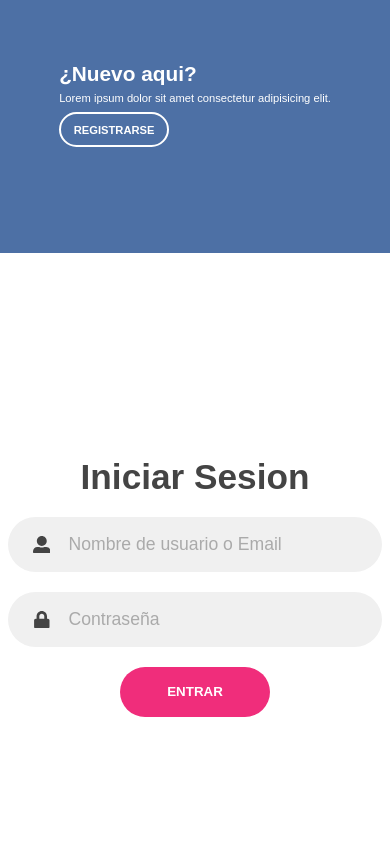
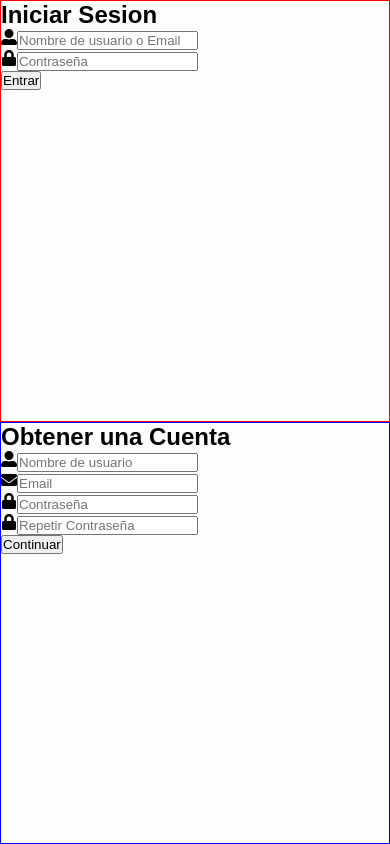
Before and after one commit to LMANMAI/ToDo-List, a React (Create React App) app: page / in a window 390 px wide. Built offline with nearby package versions, Linux system fonts and the light colour scheme.

Commit message:
Fixing the styles of login page

```diff
--- a/src/pages/Auth/index.jsx
+++ b/src/pages/Auth/index.jsx
@@ -1,29 +1,55 @@
 import React, { useContext } from "react";
-import styled from "styled-components";
+import styled from "@emotion/styled";
 import Login from "./Login";
 import SignIn from "./Signin";
 import AnimationContext from "../../context/animations/AnimationContext";
 
-import "./index.scss";
-
+//import "./index.scss";
+const Container = styled.div`
+  width: 100vw;
+  height: 100vh;
+  background-color: #fefefe;
+`;
+const PanelContainer = styled.div`
+  width: 100%;
+  height: 100%;
+  display: grid;
+  grid-template-rows: 1fr 1fr;
+`;
+const RightPanel = styled.div`
+  grid: 1 / 2;
+  border: 1px solid red;
+`;
+const LeftPanel = styled.div`
+  border: 1px solid blue;
+`;
 
 function AuthPage() {
-  const animaContext = useContext(AnimationContext);
-  const { panel, movePanelAuth } = animaContext;
+  // const animaContext = useContext(AnimationContext);
+  // const { panel, movePanelAuth } = animaContext;
   return (
     <>
-      <div className={panel ? "container sign_up_mode" : "container"}>
-        <div className="form_container">
-          <div className="singin_singup_container">
+      <Container>
+        <PanelContainer>
+          <RightPanel>
             <Login />
+          </RightPanel>
+
+          <LeftPanel>
             <SignIn />
-          </div>
-        </div>
+          </LeftPanel>
+        </PanelContainer>
+      </Container>
 
+      {/* <div className={panel ? "container sign_up_mode" : "container"}>
+
+          <div className="form_container"></div>
+
+        <Login />
+          <SignIn />
         <div className="panel_container">
           <div className="panel panel-left">
             <div className="content">
-
               <h3>¿Nuevo aqui?</h3>
               <p>Lorem ipsum dolor sit amet consectetur adipisicing elit. </p>
               <button
@@ -33,7 +59,6 @@ function AuthPage() {
               >
                 Registrarse
               </button>
-
             </div>
           </div>
 
@@ -51,7 +76,7 @@ function AuthPage() {
             </div>
           </div>
         </div>
-      </div>
+      </div> */}
     </>
   );
 }
--- a/src/pages/Auth/index.scss
+++ b/src/pages/Auth/index.scss
@@ -1,86 +1,90 @@
 .container {
-  position: relative;
-  width: 100%;
-  min-height: 100vh;
+  //position: relative;
   background-color: #fff;
   overflow: hidden;
-  &::before {
-    content: "";
-    position: absolute;
-    width: 2000px;
-    height: 2000px;
-    right: 48%;
-    top: -10%;
-    background: #4d70a5;
-    transform: translateY(-30%) translateX(-20%) rotate(45deg);
-    z-index: 6;
-    transition: 1.8s all ease-in-out;
-  }
+  display: grid;
+  //border: 1px solid red;
+  grid-template-rows: 1fr;
+  width: 100vw;
+  height: 100vh;
+  // &::before {
+  //   content: "";
+  //   position: absolute;
+  //   width: 2000px;
+  //   height: 2000px;
+  //   right: 48%;
+  //   top: -10%;
+  //   background: #4d70a5;
+  //   transform: translateY(-30%) translateX(-20%) rotate(45deg);
+  //   z-index: 6;
+  //   transition: 1.8s all ease-in-out;
+  // }
   .form_container {
-    position: absolute;
+    border: 1px solid blue;
+    //position: absolute;
     width: 100%;
-    height: 100%;
-    top: 0;
-    left: 0;
+    //height: 70%;
+    //grid: 2 / 3;
     .singin_singup_container {
-      position: absolute;
-      top: 50%;
-      left: 75%;
-      transform: translate(-50%, -50%);
+      //position: absolute;
+      // top: 50%;
+      // left: 75%;
+      // transform: translate(-50%, -50%);
       width: 50%;
       display: grid;
       grid-template-columns: 1fr;
       z-index: 5;
       transition: 1s 0.7s ease-in-out;
-      form {
-        display: flex;
-        align-items: center;
-        justify-content: center;
-        flex-direction: column;
-        padding: 0 0.5rem;
-        transition: all 0.2s 0.7s;
-        overflow: hidden;
-        grid-column: 1 / 2;
-        grid-row: 1 / 2;
-        transition: 0.2s 0.7s ease-in-out;
-        .input_field {
-          max-width: 380px;
-          width: 100%;
-          height: 55px;
-          background-color: #f0f0f0;
-          margin: 10px 0;
-          border-radius: 50px;
-          display: grid;
-          grid-template-columns: 15% 85%;
-          padding: 0 0.4rem;
-          outline: none;
-          svg {
-            justify-self: center;
-            align-self: center;
-            color: #444;
-            font-size: 1.1rem;
-          }
-          input {
-            background: none;
-            outline: none;
-            border: none;
-            line-height: 1;
-            font-weight: 600;
-            font-size: 1.1rem;
-            color: #333;
+      // form {
+      //   display: flex;
+      //   align-items: center;
+      //   justify-content: center;
+      //   flex-direction: column;
+      //   padding: 0 0.5rem;
+      //   transition: all 0.2s 0.7s;
+      //   overflow: hidden;
+      //   // grid-column: 1 / 2;
+      //   // grid-row: 1 / 2;
+      //   transition: 0.2s 0.7s ease-in-out;
+      //   .input_field {
+      //     max-width: 380px;
+      //     width: 100%;
+      //     height: 55px;
+      //     background-color: #f0f0f0;
+      //     margin: 10px 0;
+      //     border-radius: 50px;
+      //     display: grid;
+      //     grid-template-columns: 15% 85%;
+      //     padding: 0 0.4rem;
+      //     outline: none;
+          // svg {
+          //   justify-self: center;
+          //   align-self: center;
+          //   color: #444;
+          //   font-size: 1.1rem;
+          // }
+      //     input {
+      //       background: none;
+      //       outline: none;
+      //       border: none;
+      //       line-height: 1;
+      //       font-weight: 600;
+      //       font-size: 1.1rem;
+      //       color: #333;
 
-            &::focus svg {
-              background-color: #f02d7b;
-            }
-            &::placeholder {
-              font-weight: 500;
-              color: #aaa;
-            }
-          }
-        }
-      }
+      //       &::focus svg {
+      //         background-color: #f02d7b;
+      //       }
+      //       &::placeholder {
+      //         font-weight: 500;
+      //         color: #aaa;
+      //       }
+      //     }
+      //   }
+      // }
       .sing_in_form {
         z-index: 2;
+        border: 1px solid #f02d7b;
       }
       .sing_up_form {
         z-index: 1;
@@ -89,13 +93,13 @@
     }
   }
   .panel_container {
-    position: absolute;
-    width: 100%;
-    height: 100%;
-    top: 0;
-    left: 0;
-    display: grid;
-    grid-template-columns: repeat(2, 1fr);
+    //position: absolute;
+    // width: 100%;
+    // height: 100%;
+    // top: 0;
+    // left: 0;
+    // display: grid;
+    // grid-template-columns: 1fr 2fr;
     .panel {
       display: flex;
       flex-direction: column;
@@ -121,175 +125,178 @@
       padding: 3rem 17% 2rem 12%;
     }
     .right-panel {
-      pointer-events: none;
+      //border: 1px solid red;
+     // pointer-events: none;
       padding: 3rem 12% 2rem 17%;
       .content {
         transform: translateX(800px);
       }
     }
   }
-  &.sign_up_mode {
-    &::before {
-      transform: translateX(120%) translateY(-30%) rotate(45deg);
-      right: 52%;
-    }
-    .singin_singup_container {
-      left: 25%;
-      form.sing_up_form {
-        z-index: 2;
-        opacity: 1;
-      }
-      form.sing_in_form {
-        z-index: 1;
-        opacity: 0;
-      }
-    }
+//   &.sign_up_mode {
+//     &::before {
+//       transform: translateX(120%) translateY(-30%) rotate(45deg);
+//       right: 52%;
+//     }
+//     .singin_singup_container {
+//       left: 25%;
+//       form.sing_up_form {
+//         z-index: 2;
+//         opacity: 1;
+//       }
+//       form.sing_in_form {
+//         z-index: 1;
+//         opacity: 0;
+//       }
+//     }
 
-    .panel-left {
-      pointer-events: none;
-      .content {
-        transform: translateX(-800px);
-      }
-    }
-    .right-panel {
-      pointer-events: all;
-      .content {
-        transform: translateX(0px);
-        pointer-events: all;
-      }
-    }
-  }
-  .titulo {
-    font-size: 2.2rem;
-    color: #444;
-    margin-bottom: 10px;
-  }
+//     .panel-left {
+//       pointer-events: none;
+//       .content {
+//         transform: translateX(-800px);
+//       }
+//     }
+//     .right-panel {
+//       pointer-events: all;
+//       .content {
+//         transform: translateX(0px);
+//         pointer-events: all;
+//       }
+//     }
+//   }
+//   .titulo {
+//     font-size: 2.2rem;
+//     color: #444;
+//     margin-bottom: 10px;
+//   }
 
-  .btn {
-    width: 150px;
-    height: 50px;
-    border-radius: 55px;
-    border: none;
-    outline: none;
-    color: #fff;
-    text-transform: uppercase;
-    font-weight: 600;
-    margin: 10px 0;
-    transition: 0.5s;
-    cursor: pointer;
-    background: transparent;
-    &.primario {
-      background-color: #f02d7b;
-      &:hover {
-        background-color: #cc0f5b;
-      }
-    }
-  }
-  .transparent {
-    margin: 0;
-    background: none;
-    border: 2px solid #fff;
-    width: 130px;
-    height: 41px;
-    font-weight: 600;
-    font-size: 0.8rem;
-  }
+//   .btn {
+//     width: 150px;
+//     height: 50px;
+//     border-radius: 55px;
+//     border: none;
+//     outline: none;
+//     color: #fff;
+//     text-transform: uppercase;
+//     font-weight: 600;
+//     margin: 10px 0;
+//     transition: 0.5s;
+//     cursor: pointer;
+//     background: transparent;
+//     &.primario {
+//       background-color: #f02d7b;
+//       &:hover {
+//         background-color: #cc0f5b;
+//       }
+//     }
+//   }
+//   .transparent {
+//     margin: 0;
+//     background: none;
+//     border: 2px solid #fff;
+//     width: 130px;
+//     height: 41px;
+//     font-weight: 600;
+//     font-size: 0.8rem;
+//   }
+
+// }
+// @media(max-width: 870px){
+//     .container {
+//       min-height: 800px;
+//       height: 100vh;
+//       &::before {
+//         width: 1500px;
+//         height: 1500px;
+//         left: 30%;
+//         bottom: 68%;
+//         transform: translateX(-50%);
+//         right: initial;
+//         top: initial;
+//         transition: 2s ease-in-out;
+//       }
+//       .singin_singup_container {
+
+//          width: 100vw!important;
+//         left: 50%!important;
+//         top: 95%!important;
+//         transform: translate(-50%, -100%)!important;
+//         transition: 1s 0.8s ease-in-out;
+//         // border: 1px solid red;
+//       }
+//       .panel_container {
+//         z-index: 10;
+//         grid-template-columns: 1fr;
+//         grid-template-rows: 1fr 2fr 1fr;
+//         .panel {
+//           flex-direction: row;
+//           justify-content: space-around;
+//           align-items: center;
+//           padding: 2.5rem 8%;
+
+//           &.content {
+//             padding-right: 15%;
+//             transition: 0.9s 0.6s ease-in-out;
+//           }
+//           h3 {
+//             font-size: 1.3rem;
+//           }
+//           p {
+//             font-size: 0.7rem;
+//             padding: 0.5rem 0;
+//           }
+//         }
+//         .right-panel {
+//           grid-row: 3 / 4;
+//           &.content {
+//             transform: translateY(300px);
+//           }
+//         }
+//         .panel-left {
+//           grid-row: 1 / 2;
+//         }
+//       }
+//       &.sign_up_mode {
+//         &::before {
+//           transform: translate(-50%, 100%);
+//           bottom: 32%;
+//           right: initial;
+//         }
+//         .panel-left {
+//           transform: translateY(-300px);
+//         }
+//         .singin_singup_container {
+//           top: 9%!important;
+//           transform: translate(-50%, 0)!important;
+//           left: 50%!important;
+//         }
+//       }
+//     }
+//     .btn.transparent {
+//       width: 110px;
+//       height: 35px;
+//       font-size: 0.7rem;
+//     }
+//   }
+//   @media (max-width: 570px) {
+
+//     .container{
+//       &::before {
+//         bottom: 70%;
+//         left: 50%;
+//       }
+//       &.sign_up_mode{
+//         &::before {
+//         bottom: 28%;
+//         left: 50%;
+//       }}form {
+//       padding: 0 1.5rem;
+//     }
+//     .panel .content {
+//       padding: 0.5rem 1rem;
+//     }
+//     }
+
+//   }
 
 }
-@media(max-width: 870px){
-    .container {
-      min-height: 800px;
-      height: 100vh;
-      &::before {
-        width: 1500px;
-        height: 1500px;
-        left: 30%;
-        bottom: 68%;
-        transform: translateX(-50%);
-        right: initial;
-        top: initial;
-        transition: 2s ease-in-out;
-      }
-      .singin_singup_container {
-
-         width: 100vw!important;
-        left: 50%!important;
-        top: 95%!important;
-        transform: translate(-50%, -100%)!important;
-        transition: 1s 0.8s ease-in-out;
-        // border: 1px solid red;
-      }
-      .panel_container {
-        z-index: 10;
-        grid-template-columns: 1fr;
-        grid-template-rows: 1fr 2fr 1fr;
-        .panel {
-          flex-direction: row;
-          justify-content: space-around;
-          align-items: center;
-          padding: 2.5rem 8%;
-
-          &.content {
-            padding-right: 15%;
-            transition: 0.9s 0.6s ease-in-out;
-          }
-          h3 {
-            font-size: 1.3rem;
-          }
-          p {
-            font-size: 0.7rem;
-            padding: 0.5rem 0;
-          }
-        }
-        .right-panel {
-          grid-row: 3 / 4;
-          &.content {
-            transform: translateY(300px);
-          }
-        }
-        .panel-left {
-          grid-row: 1 / 2;
-        }
-      }
-      &.sign_up_mode {
-        &::before {
-          transform: translate(-50%, 100%);
-          bottom: 32%;
-          right: initial;
-        }
-        .panel-left {
-          transform: translateY(-300px);
-        }
-        .singin_singup_container {
-          top: 9%!important;
-          transform: translate(-50%, 0)!important;
-          left: 50%!important;
-        }
-      }
-    }
-    .btn.transparent {
-      width: 110px;
-      height: 35px;
-      font-size: 0.7rem;
-    }
-  }
-  @media (max-width: 570px) {
-
-    .container{
-      &::before {
-        bottom: 70%;
-        left: 50%;
-      }
-      &.sign_up_mode{
-        &::before {
-        bottom: 28%;
-        left: 50%;
-      }}form {
-      padding: 0 1.5rem;
-    }
-    .panel .content {
-      padding: 0.5rem 1rem;
-    }
-    }
-
-  }
--- a/src/pages/Dashboard/auxiliars/Container/index.scss
+++ b/src/pages/Dashboard/auxiliars/Container/index.scss
@@ -10,8 +10,8 @@
     // justify-content: center;
     &_Box {
       border: 1px solid red;
-      width: 95%;
-      height: 95vh;
+      width: 100%;
+      height: 100vh;
       overflow-y: auto;
       margin: auto;
     }
```
Also changed, not shown: package.json (+6 -1 lines), .babelrc (added), 2 other files (tests, documents, lock files or other folders).
